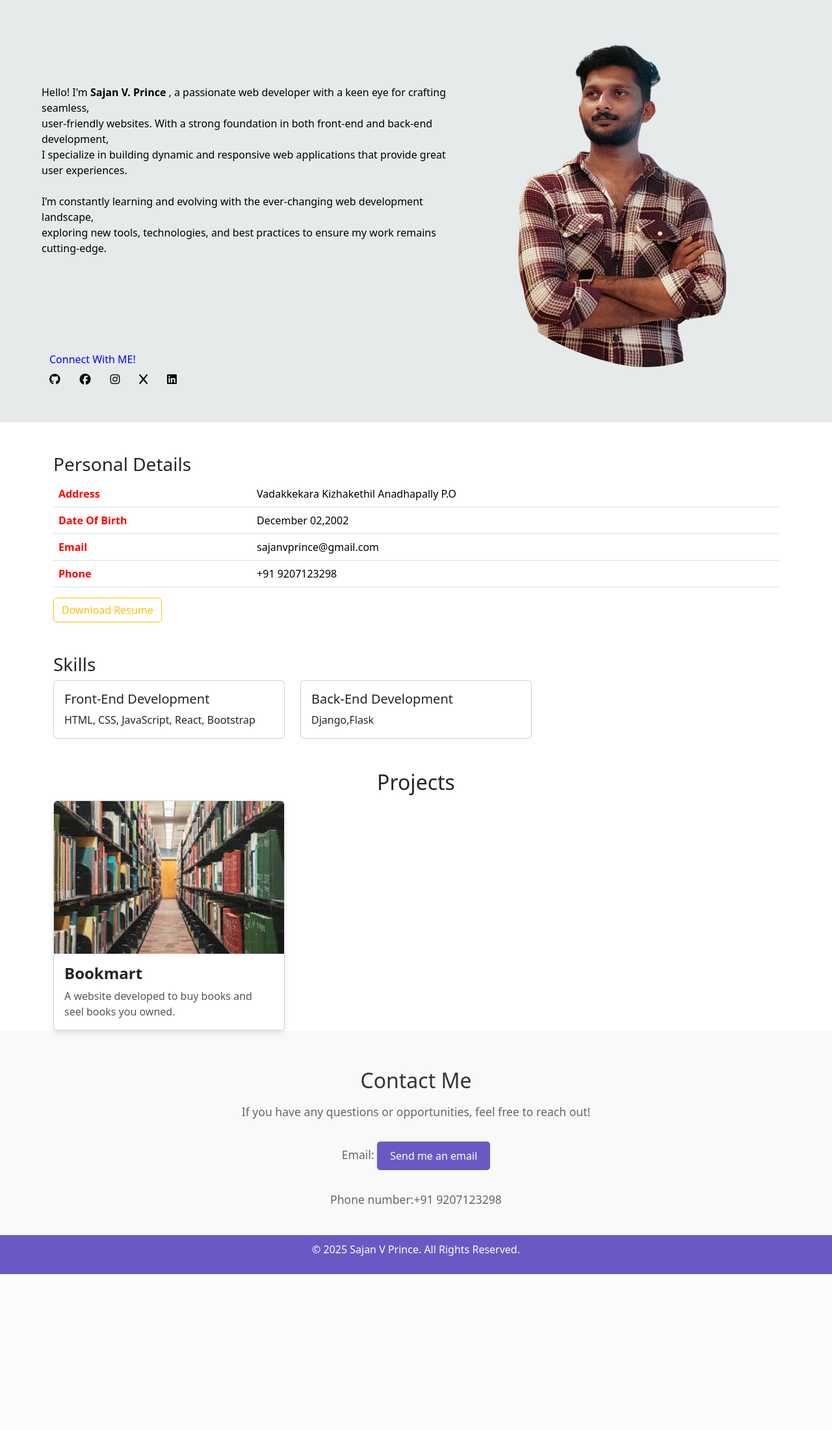
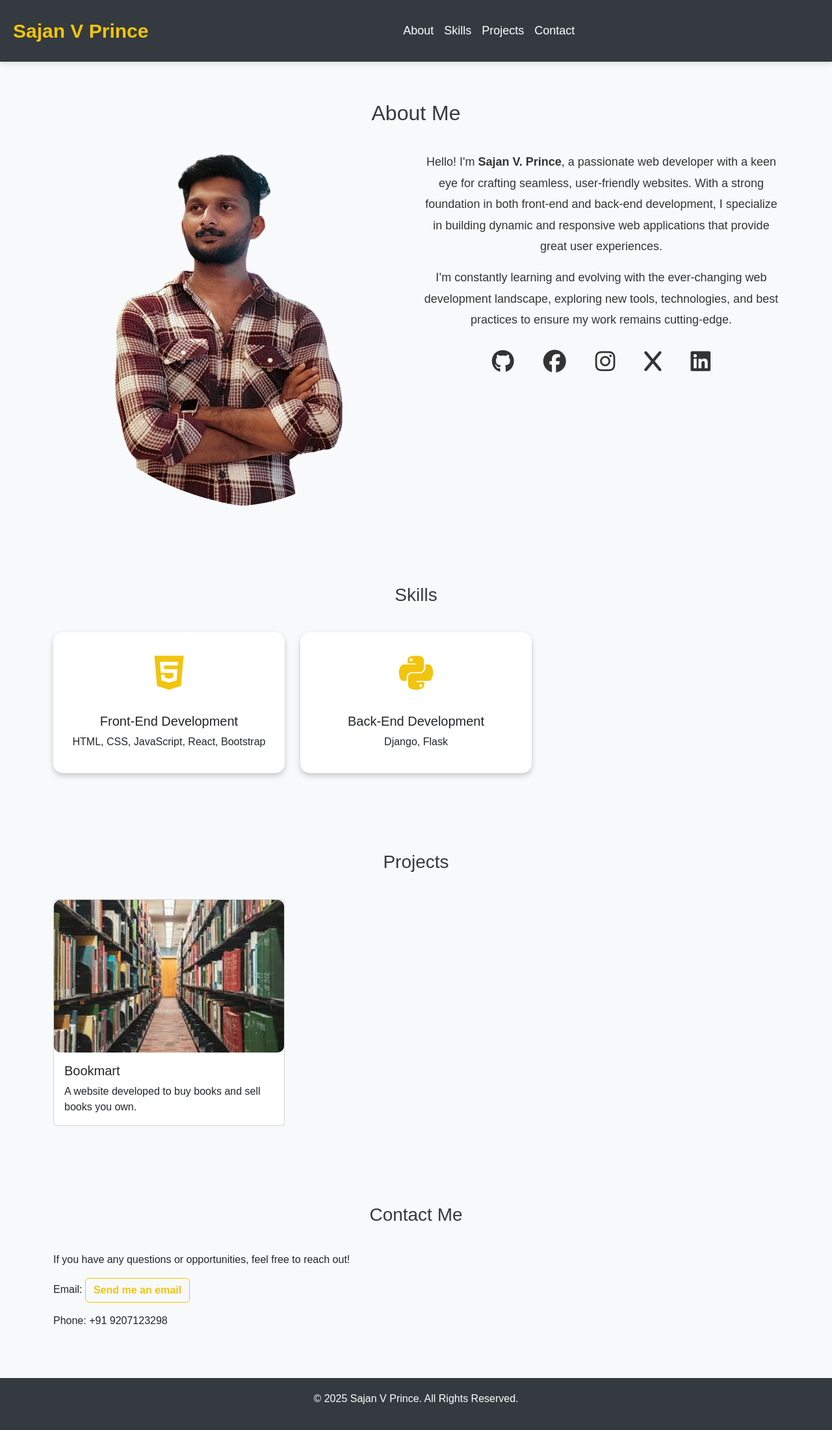
Before and after one commit to SajanVPrince/portfolio, a Flask app: page / in a window 1280 px wide. Shown: the whole page at 65% size. Before the commit the page ends 1961 px from the top, so only its background shows below. Run offline with Flask 3, Linux system fonts and the light colour scheme; some libraries are stand-ins or nearby versions.

Commit message:
nav added

```diff
--- a/portfolio/templates/index.html
+++ b/portfolio/templates/index.html
@@ -1,32 +1,189 @@
 <!DOCTYPE html>
 <html lang="en">
+
 <head>
     <meta charset="UTF-8">
     <meta name="viewport" content="width=device-width, initial-scale=1.0">
     <title>Sajan V Prince</title>
-    <link rel="stylesheet" href="{{ url_for('static',filename='css/style.css')}}">
-    <link rel="stylesheet" href="https://cdnjs.cloudflare.com/ajax/libs/font-awesome/6.6.0/css/all.min.css">
     <link href="https://cdn.jsdelivr.net/npm/bootstrap@5.3.3/dist/css/bootstrap.min.css" rel="stylesheet">
-    <script src="https://cdn.jsdelivr.net/npm/bootstrap@5.3.3/dist/js/bootstrap.bundle.min.js"></script>
+    <link href="https://cdnjs.cloudflare.com/ajax/libs/font-awesome/6.6.0/css/all.min.css" rel="stylesheet">
+    <style>
+        /* Global Styles */
+        body {
+            font-family: 'Arial', sans-serif;
+            margin: 0;
+            padding: 0;
+            background-color: #f8f9fa;
+        }
 
+        /* Navbar Styles */
+        .navbar {
+            background-color: #343a40;
+            padding: 20px;
+            box-shadow: 0 4px 8px rgba(0, 0, 0, 0.1);
+        }
+
+        .navbar-brand {
+            font-size: 30px;
+            font-weight: bold;
+            color: #f1c40f;
+        }
+
+        .navbar-nav .nav-link {
+            font-size: 18px;
+            color: #fff;
+            transition: color 0.3s;
+        }
+
+        .navbar-nav .nav-link:hover {
+            color: #f1c40f;
+        }
+
+        /* Section Styling */
+        .section {
+            padding: 60px 0;
+        }
+
+        .section h2,
+        .section h3 {
+            text-align: center;
+            margin-bottom: 40px;
+            color: #343a40;
+        }
+
+        /* Content Area Styling */
+        .content {
+            text-align: center;
+            font-size: 18px;
+            color: #333;
+            line-height: 1.8;
+            animation: fadeIn 2s ease-in-out;
+        }
+
+        @keyframes fadeIn {
+            0% {
+                opacity: 0;
+            }
+
+            100% {
+                opacity: 1;
+            }
+        }
+
+        /* Social Media Icons */
+        .social-icons a {
+            font-size: 35px;
+            margin: 0 20px;
+            color: #333;
+            transition: color 0.3s, transform 0.3s;
+        }
+
+        .social-icons a:hover {
+            color: #f1c40f;
+            transform: translateY(-5px);
+        }
+
+        /* Skills Section Styling */
+        .skills-card {
+            box-shadow: 0 4px 8px rgba(0, 0, 0, 0.2);
+            border-radius: 15px;
+            transition: transform 0.3s, box-shadow 0.3s;
+            background-color: #fff;
+            padding: 20px;
+            text-align: center;
+        }
+
+        .skills-card:hover {
+            transform: translateY(-10px);
+            box-shadow: 0 8px 16px rgba(0, 0, 0, 0.2);
+        }
+
+        .skills-card .card-body {
+            padding: 0;
+        }
+
+        .skills-logo {
+            font-size: 60px;
+            margin-bottom: 15px;
+            color: #f1c40f;
+        }
+
+        /* Projects Section */
+        .card-custom img {
+            max-height: 250px;
+            object-fit: cover;
+            border-radius: 10px;
+        }
+
+        /* Footer */
+        .footer {
+            background-color: #343a40;
+            padding: 20px;
+            color: #fff;
+            text-align: center;
+            font-size: 16px;
+        }
+
+        /* Button Styles */
+        .btn-outline-warning {
+            border-color: #f1c40f;
+            color: #f1c40f;
+            font-weight: bold;
+            transition: background-color 0.3s;
+        }
+
+        .btn-outline-warning:hover {
+            background-color: #f1c40f;
+            color: #fff;
+        }
+
+        /* Mobile Responsiveness */
+        @media (max-width: 768px) {
+            .social-icons a {
+                font-size: 30px;
+            }
+
+            .skills-logo {
+                font-size: 50px;
+            }
+        }
+    </style>
 </head>
+
 <body>
-    <!-- <nav class="navbar navbar-expand-sm bg-light justify-content-center">
-        <a class="navbar-brand" href="" style="margin-right: 60px;"><b>SAJAN V PRINCE</b></a>
-      </nav> -->
 
-      <div class="container-fluid">
-        <div class="image1">
-        <img src="{{ url_for('static',filename='img/myshape.png')}}" alt="" class="right-aligned">
+    <!-- Navbar -->
+    <nav class="navbar navbar-expand-lg navbar-dark sticky-top">
+        <a class="navbar-brand" href="#">Sajan V Prince</a>
+        <div class="collapse navbar-collapse justify-content-center">
+            <ul class="navbar-nav">
+                <li class="nav-item">
+                    <a class="nav-link" href="#about">About</a>
+                </li>
+                <li class="nav-item">
+                    <a class="nav-link" href="#skills">Skills</a>
+                </li>
+                <li class="nav-item">
+                    <a class="nav-link" href="#projects">Projects</a>
+                </li>
+                <li class="nav-item">
+                    <a class="nav-link" href="#contact">Contact</a>
+                </li>
+            </ul>
         </div>
-      <div class="dis">
-        <p>Hello! I'm <b>Sajan V. Prince</b> , a passionate web developer with a keen eye for crafting seamless, <br>
-           user-friendly websites. With a strong foundation in both front-end and back-end development, <br>
-            I specialize in building dynamic and responsive web applications that provide great user experiences. <br> <br>
-            I’m constantly learning and evolving with the ever-changing web development landscape, <br>
-             exploring new tools, technologies, and best practices to ensure my work remains cutting-edge.</p>
-             <div class="container" id="social">
-              <h6 style="color: blue;">Connect With ME!</h6>
+    </nav>
+
+    <!-- About Section -->
+    <div class="section" id="about">
+        <div class="container">
+            <h2>About Me</h2>
+            <div class="row">
+                <div class="col-md-6">
+                    <img src="{{ url_for('static', filename='img/myshape.png') }}" alt="Profile Image" class="img-fluid rounded-circle">
+                </div>
+                <div class="col-md-6 content">
+                    <p>Hello! I'm <b>Sajan V. Prince</b>, a passionate web developer with a keen eye for crafting seamless, user-friendly websites. With a strong foundation in both front-end and back-end development, I specialize in building dynamic and responsive web applications that provide great user experiences.</p>
+                    <p>I’m constantly learning and evolving with the ever-changing web development landscape, exploring new tools, technologies, and best practices to ensure my work remains cutting-edge.</p>
                     <div class="social-icons">
                         <a href="https://github.com/SajanVPrince"><i class="fa-brands fa-github"></i></a>
                         <a href="https://www.facebook.com/share/1EhKVNeqU5/"><i class="fa-brands fa-facebook"></i></a>
@@ -37,89 +194,83 @@
                 </div>
             </div>
         </div>
-
-      <div class="container mt-5">
-        <h3>Personal Details</h3>
-        <table class="table">
-          <thead>
-            <tr>
-              <th style="color: red;">Address</th>
-              <td>Vadakkekara Kizhakethil Anadhapally P.O</td>
-            </tr>
-          </thead>
-          <tbody>
-            <tr>
-              <th style="color: red;">Date Of Birth</th>
-              <td>December 02,2002</td>
-            </tr>
-            <tr>
-              <th style="color: red;">Email</th>
-              <td>sajanvprince@gmail.com</td>
-            </tr>
-            <tr>
-              <th style="color: red;">Phone</th>
-              <td>+91 9207123298</td>
-            </tr>
-          </tbody>
-        </table>
-        <a href="{{ url_for('static',filename='img/SajanVPrince.pdf')}}" class="btn btn-outline-warning">Download Resume</a>
     </div>
 
-      <div class="container mt-5">
+    <!-- Skills Section -->
+    <div class="section" id="skills">
+        <div class="container">
             <h3>Skills</h3>
             <div class="row">
+                <!-- Frontend Skills -->
                 <div class="col-md-4">
-            <div class="card">
-              <div class="card-body">
-                <h5 class="card-title">Front-End Development</h5>
-                <p class="card-text">HTML, CSS, JavaScript, React, Bootstrap</p>
+                    <div class="skills-card">
+                        <div class="skills-logo">
+                            <i class="fa-brands fa-html5"></i>
+                        </div>
+                        <h5>Front-End Development</h5>
+                        <p>HTML, CSS, JavaScript, React, Bootstrap</p>
                     </div>
                 </div>
+
+                <!-- Backend Skills -->
+                <div class="col-md-4">
+                    <div class="skills-card">
+                        <div class="skills-logo">
+                            <i class="fa-brands fa-python"></i>
                         </div>
-          <div class="col-md-4">
-            <div class="card">
-              <div class="card-body">
-                <h5 class="card-title">Back-End Development</h5>
-                <p class="card-text">Django,Flask</p>
+                        <h5>Back-End Development</h5>
+                        <p>Django, Flask</p>
                     </div>
                 </div>
             </div>
         </div>
     </div>
-      <div class="container mt-5">
-      <div class="row " id="prj">
-        <div class="col-md-12 text-center">
-            <h2>Projects</h2>
-        </div>
-                <div class="col-lg-4">
+
+    <!-- Projects Section -->
+    <div class="section" id="projects">
+        <div class="container">
+            <h3>Projects</h3>
+            <div class="row">
+                <div class="col-md-4">
                     <div class="card card-custom">
-                    <img src="{{url_for('static',filename='img/bookmart.jfif')}}" alt="Image" class="card-img-top">
-                    <div class="card-body card-body-custom">
-                    <h5 class="card-title card-title-custom">Bookmart</h5>
-                    <p class="card-text card-text-custom">A website developed to buy books and seel books you owned.</p>
+                        <img src="{{ url_for('static', filename='img/bookmart.jfif') }}" alt="Bookmart Project" class="card-img-top">
+                        <div class="card-body">
+                            <h5 class="card-title">Bookmart</h5>
+                            <p class="card-text">A website developed to buy books and sell books you own.</p>
                         </div>
                     </div>
                 </div>
             </div>
         </div>
     </div>
-      <div id="contact" class="contact">
-        <div class="container mt-5">
-            <h2>Contact Me</h2>
+
+    <!-- Contact Section -->
+    <div class="section" id="contact">
+        <div class="container">
+            <h3>Contact Me</h3>
             <p>If you have any questions or opportunities, feel free to reach out!</p>
-            <p>
-                Email:
-                <a href="mailto:sajanvprince@gmail.com" class="btn">Send me an email</a>
-            </p>
-            <p class="pn">
-                Phone number:+91 9207123298
-            </p>
+            <p>Email: <a href="mailto:sajanvprince@gmail.com" class="btn btn-outline-warning">Send me an email</a></p>
+            <p>Phone: +91 9207123298</p>
         </div>
     </div>
+
+    <!-- Footer -->
     <footer class="footer">
-        <div class="container">
-            <p> &copy; 2025 Sajan V Prince. All Rights Reserved.</p>
-        </div>
+        <p>&copy; 2025 Sajan V Prince. All Rights Reserved.</p>
     </footer>
+
+    <script src="https://cdn.jsdelivr.net/npm/bootstrap@5.3.3/dist/js/bootstrap.bundle.min.js"></script>
+    <script>
+        // Smooth Scroll
+        document.querySelectorAll('a.nav-link').forEach(anchor => {
+            anchor.addEventListener('click', function (e) {
+                e.preventDefault();
+                document.querySelector(this.getAttribute('href')).scrollIntoView({
+                    behavior: 'smooth'
+                });
+            });
+        });
+    </script>
 </body>
+
 </html>
```
Lines whose indentation alone changed are shown as unchanged.
